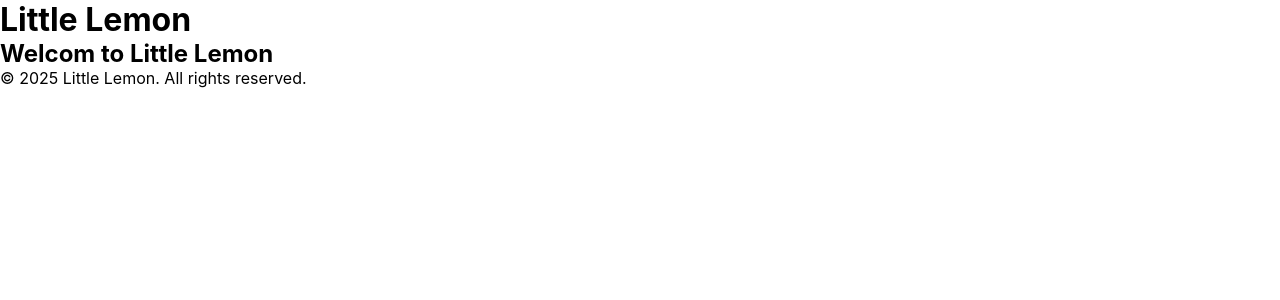
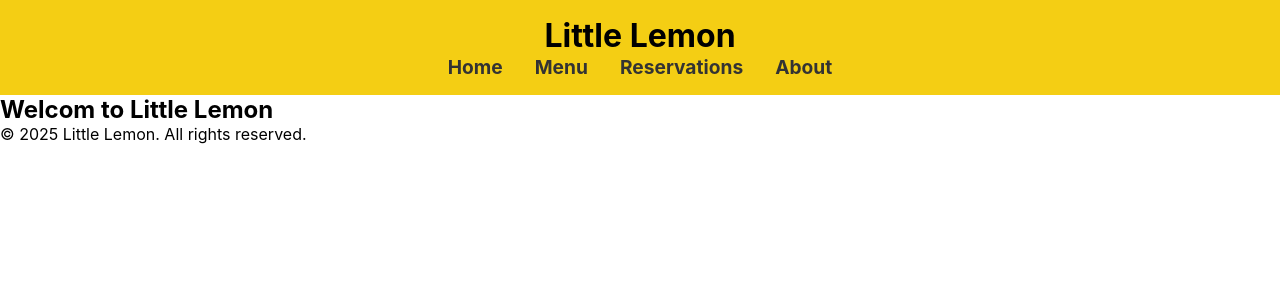
Before and after one commit to masahiro-it/little-lemon2, a React (Create React App) app: page / in a window 1280 px wide. Shown: the top 300 px of the page. Built offline with nearby package versions, Linux system fonts and the light colour scheme.

Commit message:
Add navigation bar with HMTL and CSS styling

```diff
--- a/src/components/Header.js
+++ b/src/components/Header.js
@@ -1,9 +1,19 @@
 import React from 'react';
+import '../styles/Header.css';
+
 
 function Header() {
     return (
         <header>
             <h1>Little Lemon</h1>
+            <nav>
+                <ul>
+                    <li><a href="/">Home</a></li>
+                    <li><a href="/menu">Menu</a></li>
+                    <li><a href="/reservations">Reservations</a></li>
+                    <li><a href="/about">About</a></li>
+                </ul>
+            </nav>
         </header>
     );
 }
--- /dev/null
+++ b/src/styles/Header.css
@@ -0,0 +1,26 @@
+header {
+    background-color: #F4CE14; /* Little Lemonのテーマカラー（黄色）*/
+    padding: 1rem;
+    text-align: center;
+}
+
+nav ul {
+    list-style: none; /* リストのスタイルをなしに */
+    display: flex; /* フレックスボックスを使用 */
+    justify-content: center; /* 中央揃え */
+    gap: 2rem; /* リストアイテム間のスペース */
+}
+
+nav ul li {
+    font-size: 1.2rem; /* フォントサイズの設定 */
+}
+
+nav ul li a {
+    text-decoration: none; /* 下線をなしに */
+    color: #333; /* リンクの色 */
+    font-weight: bold; /* 太字 */
+}
+
+nav ul li a:hover {
+    color: #495E57; /* ホバー時の色（ダークグリーン） */
+}
--- a/src/styles/global.css
+++ b/src/styles/global.css
@@ -1,4 +1,5 @@
 /* src/styls/global.css */
+
 body {
     font-family: Arial, sans-serif;
     line-height: 1.6;
```
Also changed, not shown: src/App.css (line endings or trailing spaces).
